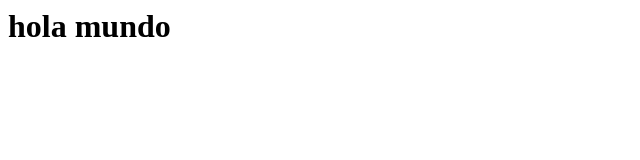
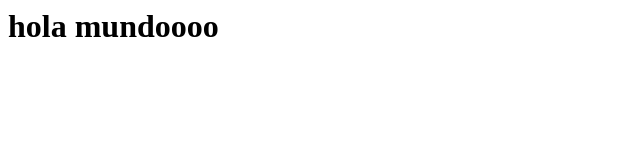
Before and after one commit to Nightwing-Dev/landingPagePortafolio, a plain HTML site: page index.html in a window 1280 px wide. Shown: the full height of the page, 0-640 px from the left. Drawn offline with Linux system fonts and the light colour scheme.

Commit message:
test project

```diff
--- a/index.html
+++ b/index.html
@@ -1 +1 @@
-<h1>hola mundo</h1>
+<h1>hola mundoooo</h1>
```
